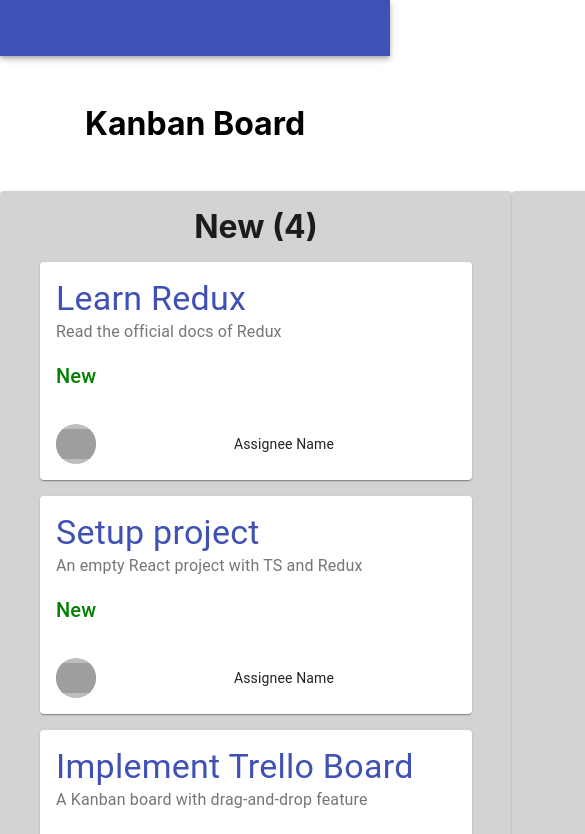
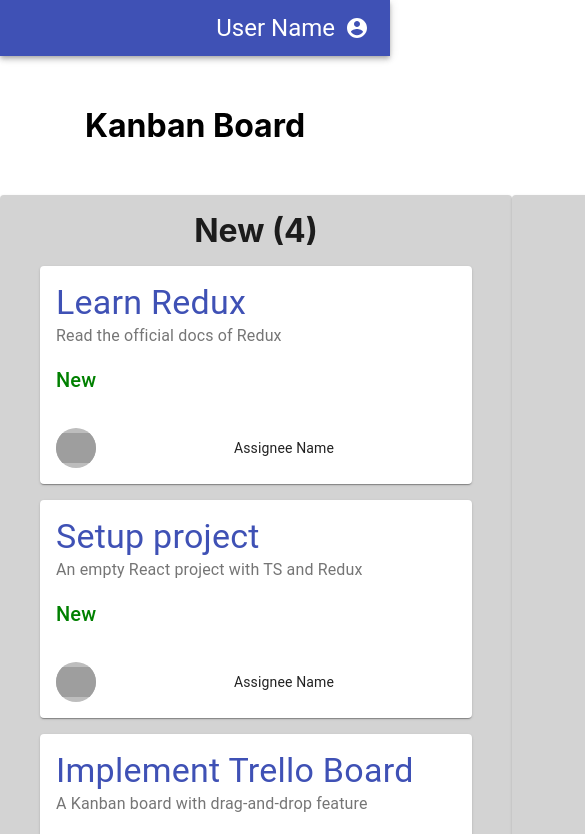
Before and after one commit to stoyanov-ivelin/kanban-board, a React (Create React App) app in the folder kanban-board/: page / in a window 390 px wide. Shown: the top 834 px of the page, 585 px wide, since content can reach past the window. Built offline with nearby package versions, Linux system fonts and the light colour scheme; grey boxes are pictures that could not be loaded.

Commit message:
Remove inline style and add more responsive design

```diff
--- a/kanban-board/src/App.css
+++ b/kanban-board/src/App.css
@@ -7,3 +7,16 @@
   grid-template-columns: auto auto auto;
   justify-content: space-evenly;
 }
+
+.toolbar {
+  justify-content: flex-end;
+  margin-right: 5px;
+}
+
+.account-icon {
+  margin-left: 10px;
+}
+
+.heading {
+  margin: 50px;
+}
--- a/kanban-board/src/App.tsx
+++ b/kanban-board/src/App.tsx
@@ -38,12 +38,12 @@ class App extends Component<RootState> {
     return (
       <div className="App">
         <AppBar position="static">
-          <Toolbar style={{ left: "140em" }}>
+          <Toolbar className="toolbar">
             <Typography variant="h5">User Name</Typography>
-            <AccountCircle style={{ marginLeft: "1em" }} />
+            <AccountCircle  className="account-icon"/>
           </Toolbar>
         </AppBar>
-        <h1 style={{ margin: "1.5em" }}>Kanban Board</h1>
+        <h1 className="heading">Kanban Board</h1>
         <div className="column-grid">
           <Board
             title={Status.New}
--- a/kanban-board/src/components/Board/Board.css
+++ b/kanban-board/src/components/Board/Board.css
@@ -4,3 +4,7 @@
   padding: 1em;
   overflow: auto;
 }
+
+.board-heading {
+  display: inline;
+}
--- a/kanban-board/src/components/Board/Board.tsx
+++ b/kanban-board/src/components/Board/Board.tsx
@@ -47,8 +47,8 @@ class Board extends Component<IBoardProps> {
             onDragEnd={(e) => this.handleDragEnd(e)}
             onDragOver={(e) => this.handleDragOver(e)}
           >
-            <h1 style={{ display: "inline" }}>{this.props.title}</h1>
-            <h1 style={{ display: "inline" }}> ({this.props.count})</h1>
+            <h1 className="board-heading">{this.props.title}</h1>
+            <h1 className="board-heading"> ({this.props.count})</h1>
             {this.props.issues.map((issue: IIssue) => (
               <Issue
                 key={issue.id}
```
